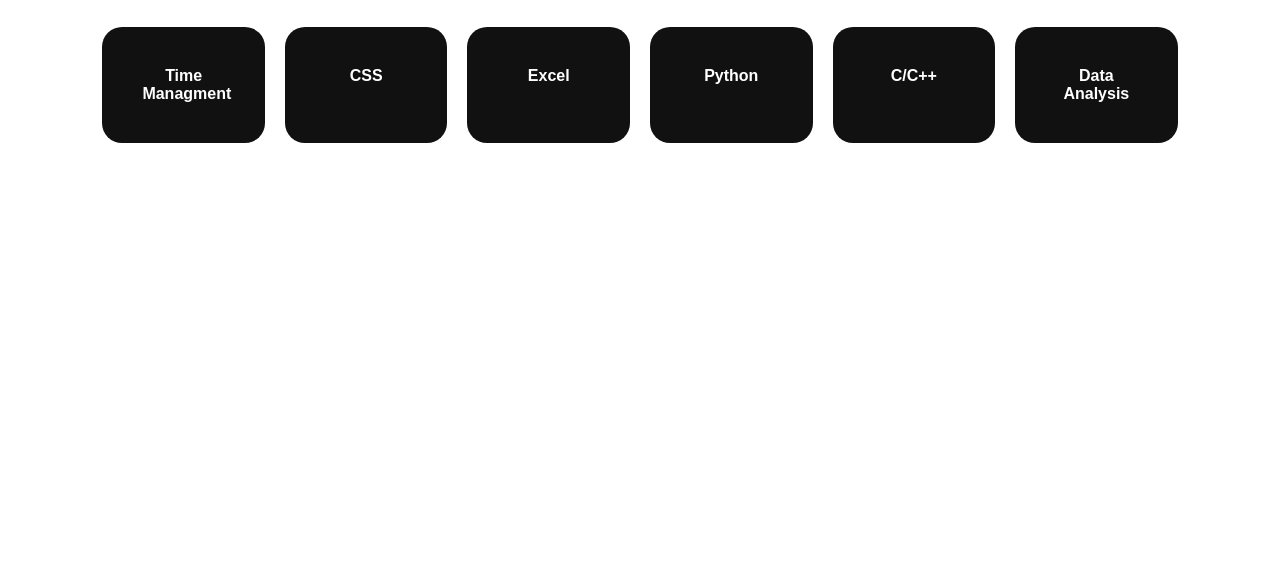
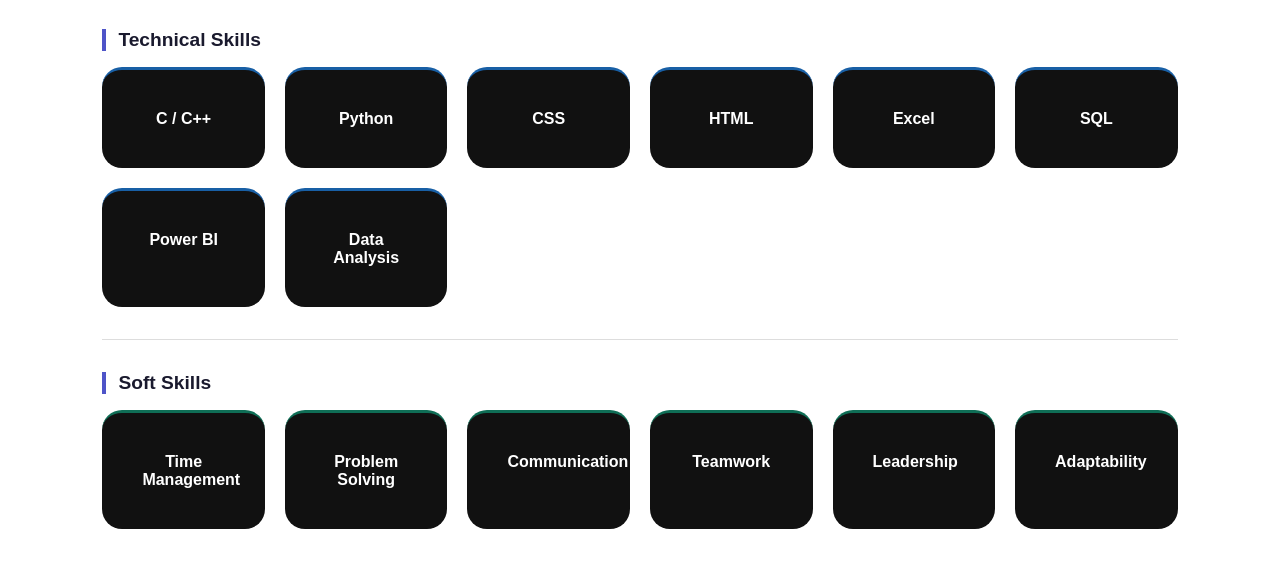
Before and after one commit to mayureshwar120/mayureshwar1_portfolio, a plain HTML site: page skills.html in a window 1280 px wide. Shown: the part 229-796 px from the top of the page. Drawn offline with Linux system fonts and the light colour scheme.

Commit message:
Revamp skills page with new layout and styles
Added technical and soft skills sections with styling.

```diff
--- a/skills.html
+++ b/skills.html
@@ -5,6 +5,30 @@
   <meta name="viewport" content="width=device-width, initial-scale=1.0">
   <title>Skills | Portfolio</title>
   <link rel="stylesheet" href="style.css">
+  <style>
+    .skills-section-title {
+      font-size: 1.2rem;
+      font-weight: 600;
+      margin: 2rem 0 1rem;
+      color: #1a1a2e;
+      border-left: 4px solid #4e54c8;
+      padding-left: 0.75rem;
+    }
+
+    .skills-divider {
+      height: 1px;
+      background: #ddd;
+      margin: 2rem 0;
+    }
+
+    .skill-card.tech {
+      border-top: 3px solid #185FA5;
+    }
+
+    .skill-card.soft {
+      border-top: 3px solid #0F6E56;
+    }
+  </style>
 </head>
 <body>
 
@@ -23,14 +47,31 @@
 
 <section class="skills-page">
   <h1>Skills</h1>
+
+  <p class="skills-section-title">Technical Skills</p>
   <div class="skills-grid">
-    <div class="skill-card">Time Managment</div>
-    <div class="skill-card">CSS</div>
-    <div class="skill-card">Excel</div>
-    <div class="skill-card">Python</div>
-    <div class="skill-card">C/C++</div>
-<div class="skill-card">Data Analysis</div>
+    <div class="skill-card tech">C / C++</div>
+    <div class="skill-card tech">Python</div>
+    <div class="skill-card tech">CSS</div>
+    <div class="skill-card tech">HTML</div>
+    <div class="skill-card tech">Excel</div>
+    <div class="skill-card tech">SQL</div>
+    <div class="skill-card tech">Power BI</div>
+    <div class="skill-card tech">Data Analysis</div>
   </div>
+
+  <div class="skills-divider"></div>
+
+  <p class="skills-section-title">Soft Skills</p>
+  <div class="skills-grid">
+    <div class="skill-card soft">Time Management</div>
+    <div class="skill-card soft">Problem Solving</div>
+    <div class="skill-card soft">Communication</div>
+    <div class="skill-card soft">Teamwork</div>
+    <div class="skill-card soft">Leadership</div>
+    <div class="skill-card soft">Adaptability</div>
+  </div>
+
 </section>
 
 </body>
```
